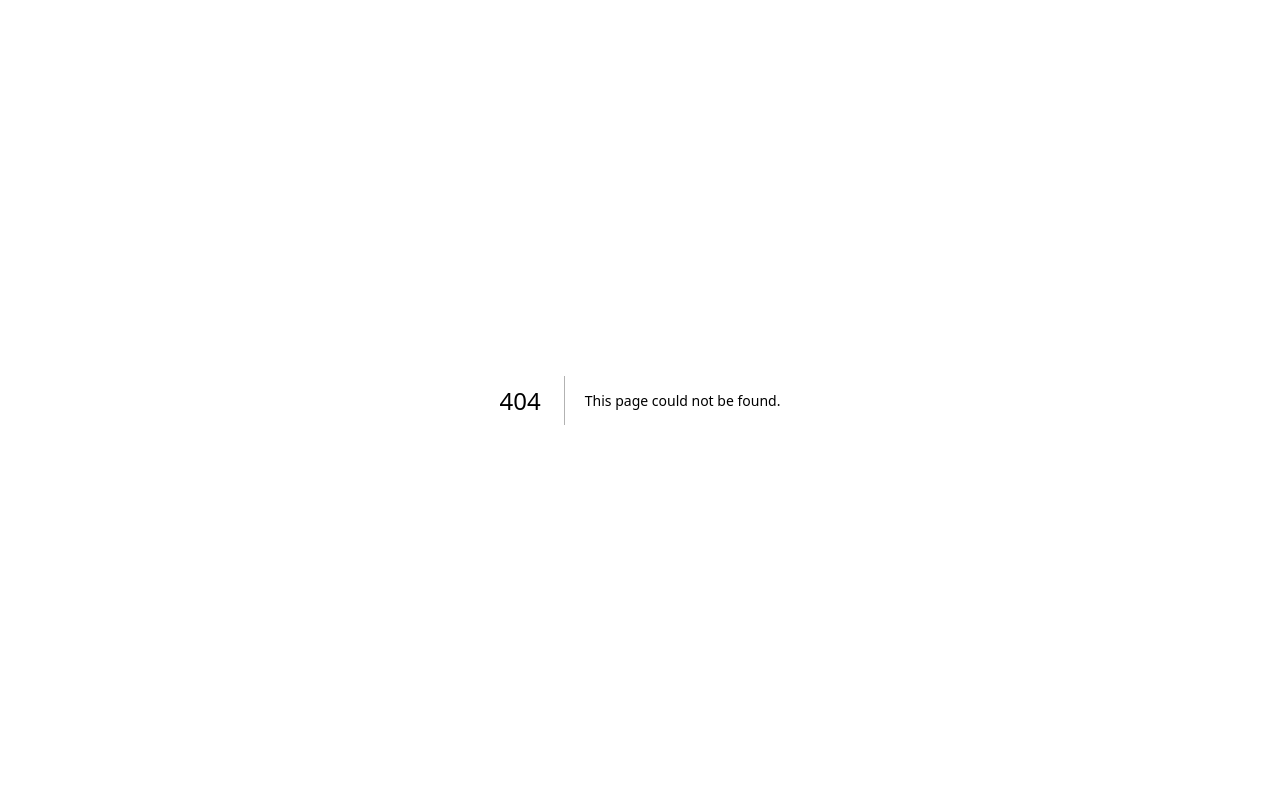
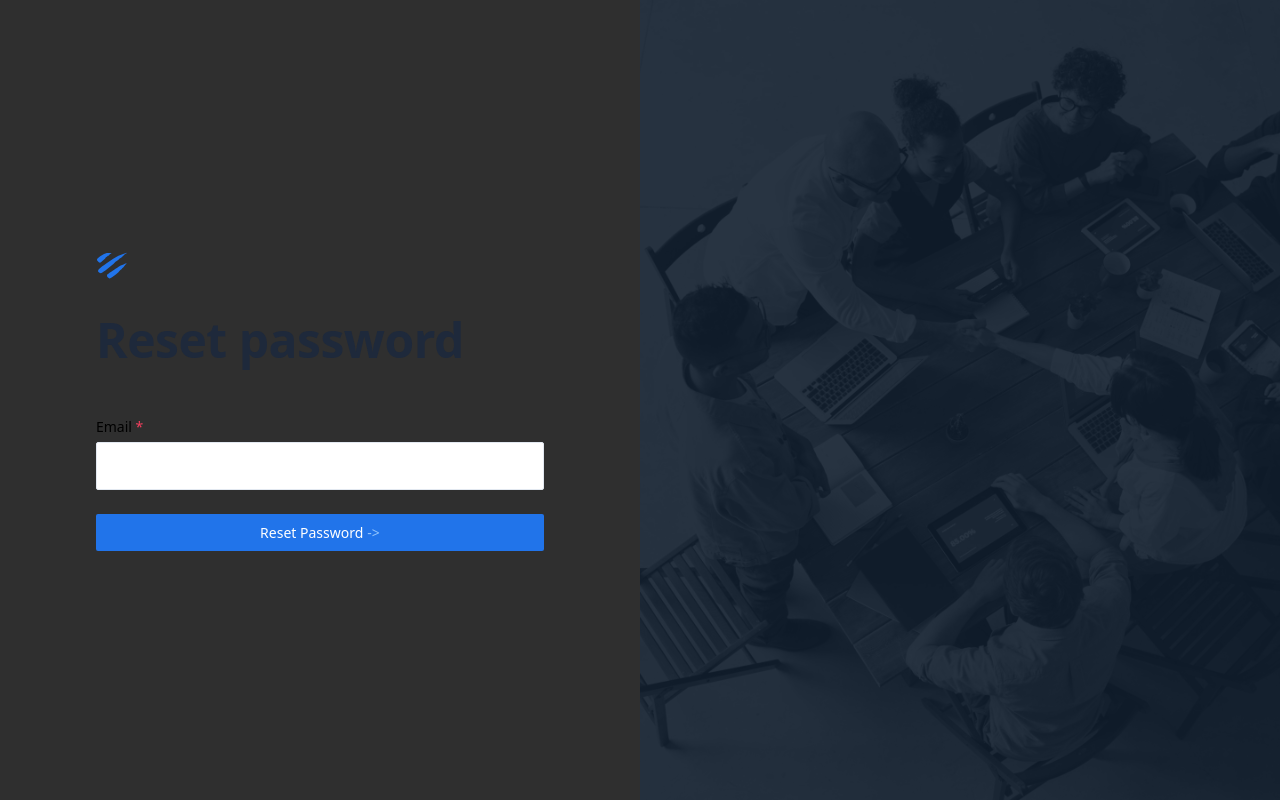
Before and after one commit to gustxyz/andressa-portfolio, a Next.js app: page /reset-password in a window 1280 px wide. Before the commit this address had no page. Built offline with nearby package versions, Linux system fonts and the light colour scheme.

Commit message:
Remove boilerplate

```diff
--- /dev/null
+++ b/app/(auth)/reset-password/page.tsx
@@ -0,0 +1,66 @@
+export const metadata = {
+  title: 'Reset Password - Tidy',
+  description: 'Page description',
+}
+
+import Link from 'next/link'
+import Image from 'next/image'
+import PageBg from '@/public/images/reset-password-bg.jpg'
+
+export default function ResetPassword() {
+  return (
+    <>
+      {/* Content */}
+      <div className="w-full md:w-1/2">
+
+        <div className="min-h-screen h-full flex flex-col justify-center">
+
+          <div className="px-5 sm:px-6 py-8">
+            <div className="w-full max-w-md mx-auto">
+
+              {/* Site branding */}
+              <div className="mb-6">
+                {/* Logo */}
+                <Link className="inline-flex text-blue-600 transition duration-150 ease-in-out" href="/" aria-label="Cruip">
+                  <svg className="w-8 h-8 fill-current" viewBox="0 0 32 32" xmlns="http://www.w3.org/2000/svg">
+                    <path d="M15.25 4.116c.039.899-.51.468-.79.629-.894.524-1.491 2.04-2.612 2.125-.423.87-1.121.898-1.874 1.503-.327.256-.463.839-.756 1.097l-3.694 3.27a2.395 2.395 0 0 1-.44.314c-.378.219-.656.717-1.096.81-.475.106-1.601-.775-2.633-2.012-.825-1.587-.025-1.924.518-2.525.916-1.022 2.48-2.064 3.585-2.753.843-.537 1.677-1.13 2.59-1.482.935-.357 1.779-.842 2.738-1.041.7-.141 1.522.063 2.206 0a9.596 9.596 0 0 1 2.258.065M30.676 3.646c-.06 1.046-1.038.955-1.593 1.363C27.32 6.31 25.8 8.656 23.63 9.583c-1.07 1.412-2.411 1.952-4.056 3.254-.711.56-1.21 1.417-1.877 1.965-2.887 2.381-5.668 4.524-8.64 6.823-.303.236-.646.468-1.008.697-.834.528-1.675 1.394-2.543 1.77-.95.413-2.376-.279-3.375-1.544-.43-1.849 1.112-2.657 2.38-3.737 2.13-1.82 5.33-4.012 7.558-5.536 1.707-1.17 3.395-2.426 5.138-3.43 1.789-1.03 3.439-2.179 5.224-3.063 1.303-.643 2.758-.96 4.038-1.53a40.762 40.762 0 0 1 4.207-1.606M30.386 14.346c.229.918-.566.8-.896 1.136-1.048 1.058-1.721 3.056-3.254 3.7-.563 1.17-1.522 1.532-2.603 2.507-.464.426-.731 1.128-1.177 1.542-1.94 1.77-3.91 3.263-6.082 4.772a6.36 6.36 0 0 1-.748.43c-.618.313-1.24.914-1.901 1.065-.731.161-1.856-.807-2.662-2.199-.401-1.784.715-2.129 1.6-2.818 1.49-1.15 3.693-2.49 5.192-3.486 1.154-.755 2.247-1.633 3.417-2.292 1.2-.68 2.244-1.52 3.44-2.128.868-.448 1.927-.61 2.79-1.029.92-.447 1.873-.85 2.884-1.2" />
+                  </svg>
+                </Link>
+              </div>
+
+              <h1 className="h2 font-playfair-display text-slate-800 mb-12">Reset password</h1>
+
+              {/* Form */}
+              <form>
+                <div className="space-y-4">
+                  <div>
+                    <label className="block text-sm font-medium mb-1" htmlFor="email">Email <span className="text-rose-500">*</span></label>
+                    <input id="email" className="form-input py-2 w-full" type="email" required />
+                  </div>
+                </div>
+                <div className="mt-6">
+                  <button className="btn-sm w-full text-sm text-white bg-blue-600 hover:bg-blue-700 group">
+                    Reset Password <span className="tracking-normal text-blue-300 group-hover:translate-x-0.5 transition-transform duration-150 ease-in-out ml-1">-&gt;</span>
+                  </button>
+                </div>
+              </form>
+
+            </div>
+          </div>
+
+        </div>
+
+      </div>
+
+      {/* Right side */}
+      <div className="relative hidden md:block md:w-1/2 bg-slate-900" aria-hidden="true">
+
+        {/* Bg image */}
+        <div className="absolute inset-0" data-aos="fade">
+          <Image className="opacity-10 w-full h-full object-cover" src={PageBg} width={760} height={900} priority alt="Background" />
+        </div>
+
+      </div>
+    </>
+  )
+}
--- /dev/null
+++ b/app/not-found.tsx
@@ -0,0 +1,43 @@
+import Link from 'next/link'
+import Header from '@/components/ui/header'
+import Footer from '@/components/ui/footer'
+
+export default function NotFound() {
+  return (
+    <div className="flex flex-col min-h-screen overflow-hidden">
+
+      {/*  Site header */}
+      <Header mode="light" />
+
+      {/*  Page content */}
+      <main className="grow border-b border-slate-200">
+
+        <div className="max-w-6xl mx-auto px-4 sm:px-6">
+          <div className="pt-32 pb-12 md:pt-40 md:pb-20">
+            <div className="max-w-3xl mx-auto text-center">
+              {/* 404 content */}
+              <div className="relative inline-flex">
+                <div className="absolute left-full -mt-4 fill-slate-300 hidden lg:block" aria-hidden="true">
+                  <svg className="fill-slate-300" width="56" height="43">
+                    <path d="M4.532 30.45C15.785 23.25 24.457 12.204 29.766.199c.034-.074-.246-.247-.3-.186-4.227 5.033-9.298 9.282-14.372 13.162C10 17.07 4.919 20.61.21 24.639c-1.173 1.005 2.889 6.733 4.322 5.81M18.96 42.198c12.145-4.05 24.12-8.556 36.631-12.365.076-.024.025-.349-.055-.347-6.542.087-13.277.083-19.982.827-6.69.74-13.349 2.24-19.373 5.197-1.53.75 1.252 7.196 2.778 6.688" />
+                  </svg>
+                </div>
+                <h1 className="h1 font-playfair-display text-slate-800 mb-4">Oops!</h1>
+              </div>
+              <p className="text-xl text-slate-500">We couldn't find the page you're looking for.</p>
+              <div className="mt-8">
+                <Link className="btn text-white bg-blue-600 hover:bg-blue-700" href="/">Back Home</Link>
+              </div>
+            </div>
+          </div>
+        </div>
+
+      </main>
+
+
+      {/*  Site footer */}
+      <Footer />
+
+    </div>
+  );
+}
```
